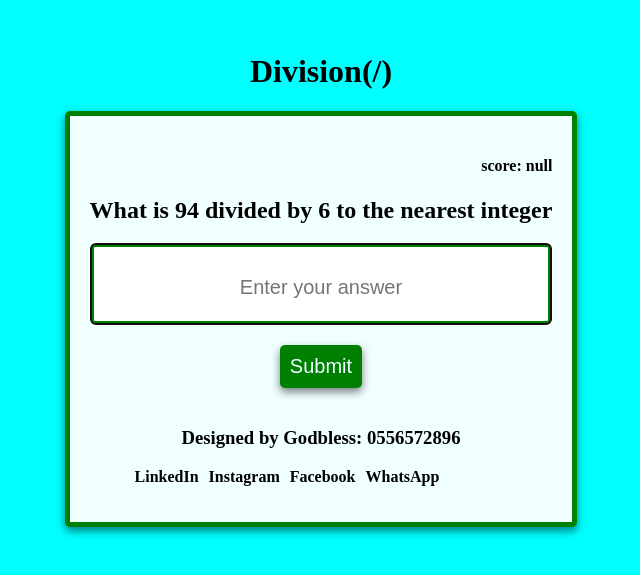
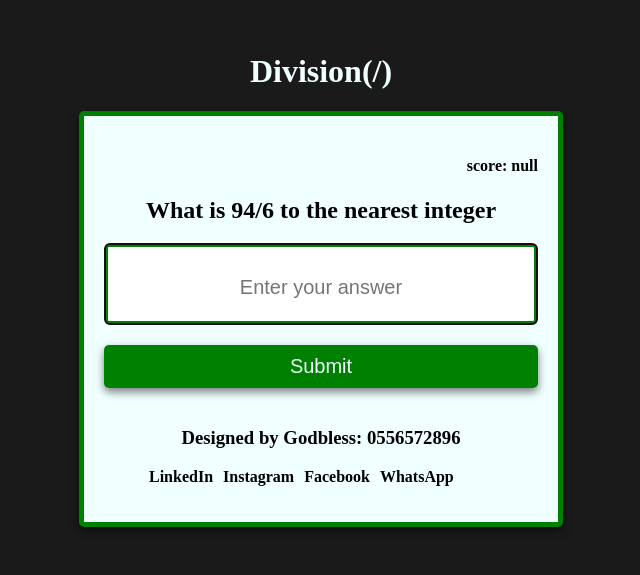
Before and after one commit to GodblessYankson/division-app, a plain HTML site: page index.html in a window 1280 px wide. Shown: the part 111-686 px from the top of the page, without its empty margins (319-959 px from the left). Drawn offline with Linux system fonts and the light colour scheme.

Commit message:
this is the division app

```diff
--- a/index.js
+++ b/index.js
@@ -11,7 +11,7 @@ let score = JSON.parse(localStorage.getItem("score"))
 let scoreEl = document.getElementById("score")
 scoreEl.innerText = `score: ${score}`
 
-questionEl.innerText = `What is ${num1} divided by ${num2} to the nearest integer`
+questionEl.innerText = `What is ${num1}/${num2} to the nearest integer`
 let correctAns = Math.round(num1 / num2)
 console.log(correctAns)
  formEl.addEventListener("submit", () => {
--- a/style.css
+++ b/style.css
@@ -1,6 +1,6 @@
 body{
     box-sizing: border-box;
-    background-color: aqua;
+    background-color: #1a1a1a;
     font-family: montserrat;
     margin: 0;
     display: flex;
@@ -45,6 +45,7 @@ input::placeholder{
     border-radius: 5px;
     cursor: pointer;
     box-shadow: 0 4px 8px rgba(0, 0, 0, 0.5);
+    width: 100%;
 }
 .btn:hover{
     filter: brightness(0.8);
@@ -73,6 +74,9 @@ a{
 }
 .fore-intro{
     display: block;
+}
+#intro{
+    color: azure;
 }
 @media  screen and (max-width:450px) {
     form{
```
